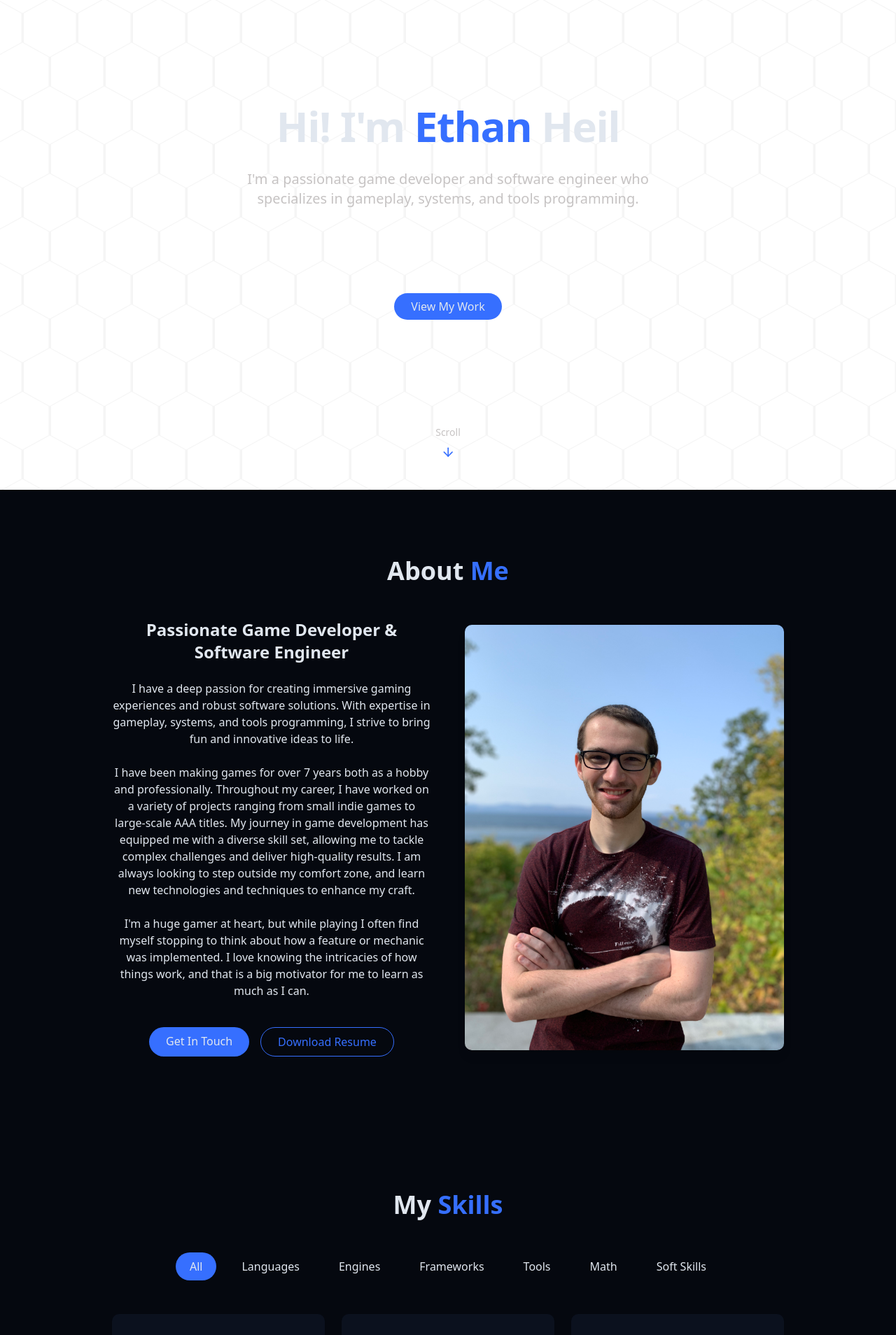
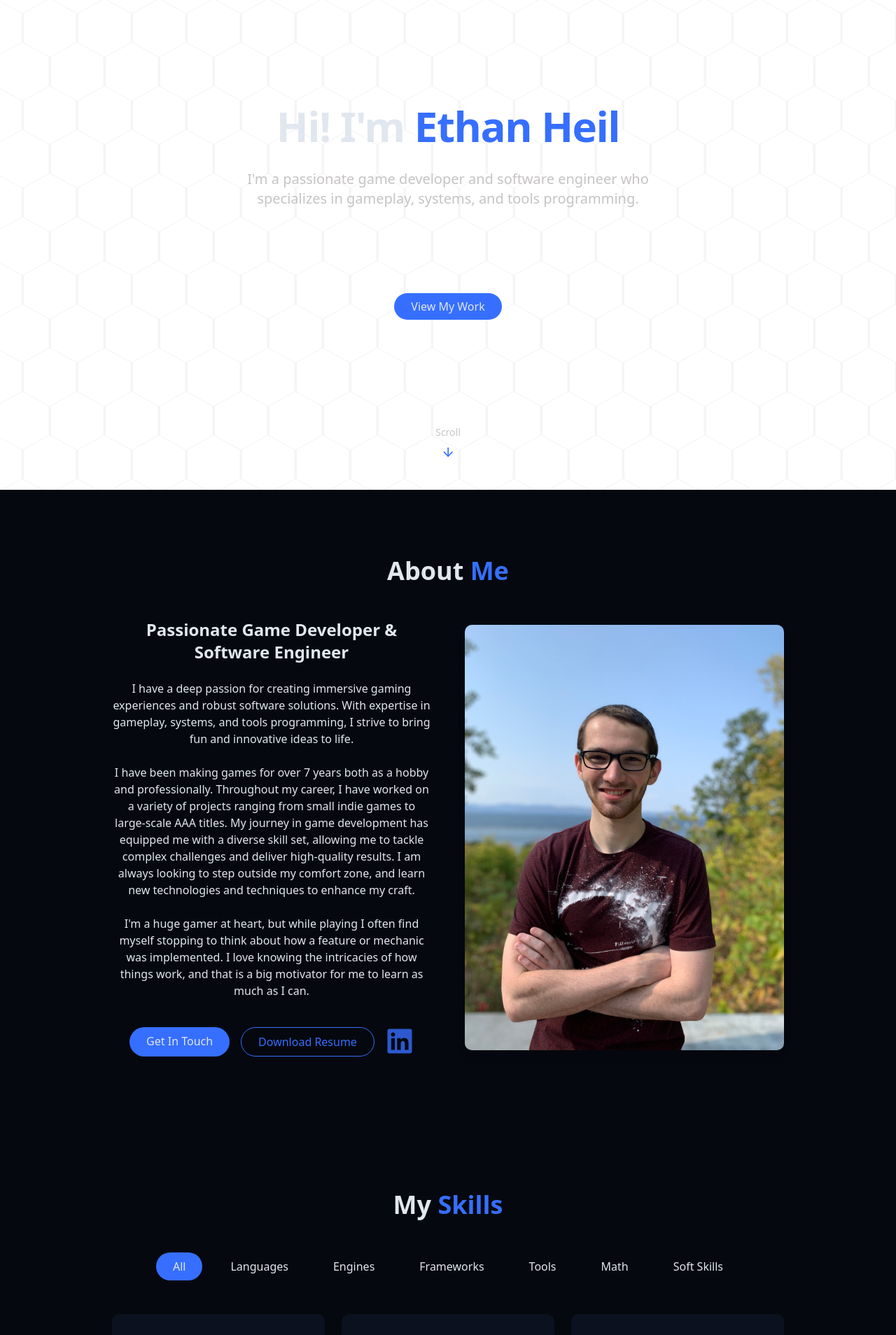
Before and after one commit to Epics123/PortfolioWebsite, a React (Vite) app: page / in a window 1280 px wide. Shown: the part 100-2008 px from the top of the page at 70% size. Built offline with nearby package versions, Linux system fonts and the light colour scheme.

Commit message:
Improving button feel for all sections

```diff
--- a/package.json
+++ b/package.json
@@ -21,6 +21,7 @@
     "lucide-react": "^0.562.0",
     "react": "^19.2.0",
     "react-dom": "^19.2.0",
+    "react-icons": "^5.5.0",
     "react-router-dom": "^7.12.0",
     "tailwind-merge": "^3.4.0",
     "tailwindcss": "^4.1.18"
--- a/src/components/AboutSection.tsx
+++ b/src/components/AboutSection.tsx
@@ -1,6 +1,7 @@
 import { mergeClassNames } from "@/lib/utils"
 import profilePic from "../images/EHPortfolio2020.jpg"
 import resume from "../assets/EthanHeil_Resume.pdf"
+import { FaLinkedin } from "react-icons/fa";
 
 export const AboutSection = () =>
 {
@@ -41,9 +42,12 @@ export const AboutSection = () =>
                             download="EthanHeil_Resume.pdf"
                             className=
                                 {mergeClassNames("px-6 py-2 rounded-full border border-primary text-primary",
-                                                 "hover:bg-primary/10 transition-colors duration-300"
+                                                 "hover:bg-primary/10 hover:shadow-[0_0_10px_rgba(139,92,246,0.5)] hover:scale-105 active:scale-95 transition-colors duration-300"
                                 )}>
                                     Download Resume
+                            </a>
+                            <a href="https://www.linkedin.com/in/ethancheil/" target="_blank" className="text-primary/80 hover-pop-round-sm">
+                                <FaLinkedin size={40}/>
                             </a>
                         </div>
 
--- a/src/components/HomeSection.tsx
+++ b/src/components/HomeSection.tsx
@@ -19,7 +19,7 @@ export const HomeSection = () =>
                     <span className="opacity-0 animate-fade-in">Hi! </span>
                     <span className="opacity-0 animate-fade-in-delay-medium">I'm </span>
                     <span className="text-primary opacity-0 animate-fade-in-delay-medium-long">Ethan </span>
-                    <span className="text-gradient opacity-0 animate-fade-in-delay-long">Heil</span>
+                    <span className="text-primary opacity-0 animate-fade-in-delay-long">Heil</span>
                 </h1>
 
                 <p className="text-lg md:text-xl text-muted-foreground max-w-2xl mx-auto opacity-0 animate-fade-in-delay-longer">
--- a/src/components/ProjectsSection.tsx
+++ b/src/components/ProjectsSection.tsx
@@ -58,7 +58,7 @@ const projects =
         category: "professional",
         title: "Starsiege: Deadzone",
         description: "Starsiege: Deadzone is a corridor extraction shooter set in the far reaches of space. Delve into derelict space stations overrun by hostile Cybrids in search of valuable resources. Group up with 2 squadmates to search for valuable resources and escape alive.",
-        contributions: ["Implemented gameplay and weapons features", "Assessed and fixed gameplay bugs"],
+        contributions: ["Implemented gameplay and weapon features", "Assessed and fixed gameplay bugs"],
         image: "https://cdn1.epicgames.com/offer/c295bb538708462cb6bd764eabf6b80f/EGS_StarsiegeDeadzoneStarterEdition_ProphecyGames_AddOn_G1A_00_1920x1080-02e0f9ab0e9af1da33fbe195253f57c9?resize=1&w=480&h=270&quality=medium",
         tags: ["Unreal Engine 4/5", "C++", "3D Math", "Linear Algebra", "Perforce", "Jira", "Teamwork", "Problem Solving", "Time Management", "Task Prioritization"],
         demoUrl: "https://store.steampowered.com/app/2170420/Starsiege_Deadzone/",
@@ -111,7 +111,6 @@ export const ProjectsSection = () =>
     const [activeCategory, setActiveCategory] = useState("all");
     const filteredProjects = projects.filter((project) => activeCategory === "all" || project.category === activeCategory);
 
-
     return (
         <section id="projects" className="py-24 px-4 relative">
             <div className="container mx-auto max-w-5xl">
@@ -128,7 +127,7 @@ export const ProjectsSection = () =>
                             key={key}
                             onClick={()=> setActiveCategory(category.value)}
                             className={mergeClassNames(
-                                       "px-5 py-2 rounded-full transition-colors duration-300",
+                                       "rounded-button",
                                         activeCategory === category.value ? "bg-primary text-primary-foreground" : "bg-secondary/70 text-foreground hover:bg-secondary"
                             )}
                         >
--- a/src/components/SkillsSection.tsx
+++ b/src/components/SkillsSection.tsx
@@ -69,7 +69,7 @@ export const SkillSection = () =>
                                 key={key}
                                 onClick={()=> setActiveCategory(category.value)}
                                 className={mergeClassNames(
-                                    "px-5 py-2 rounded-full transition-colors duration-300",
+                                    "rounded-button",
                                     activeCategory === category.value ? "bg-primary text-primary-foreground" : "bg-secondary/70 text-foreground hover:bg-secondary"
                                 )}>
                                     {category.name}
--- a/src/index.css
+++ b/src/index.css
@@ -175,6 +175,12 @@
         hover:scale-105 active:scale-95;
 }
 
+@utility hover-pop-round-sm
+{
+  @apply rounded-sm font-medium transition-all duration-300
+         hover:shadow-[0_0_10px_rgba(139,92,246,0.5)] hover:text-secondary-foreground hover:scale-105 active:scale-95;
+}
+
 #root
 {
   max-width: 100%;
```
Also changed, not shown: 1 other file (tests, documents, lock files or other folders).
